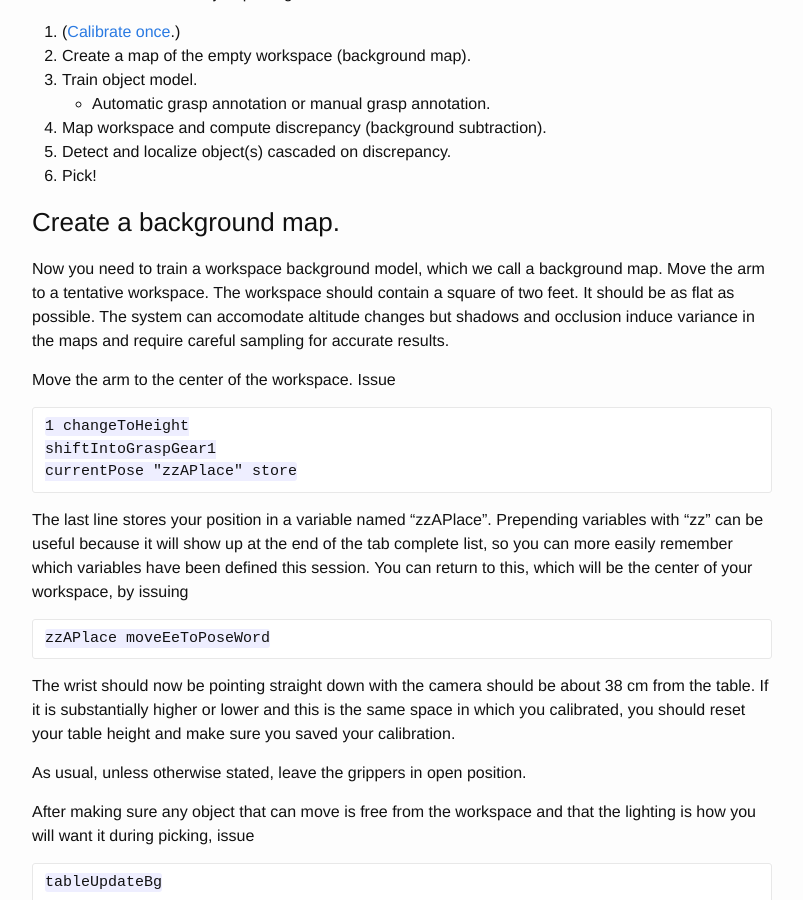
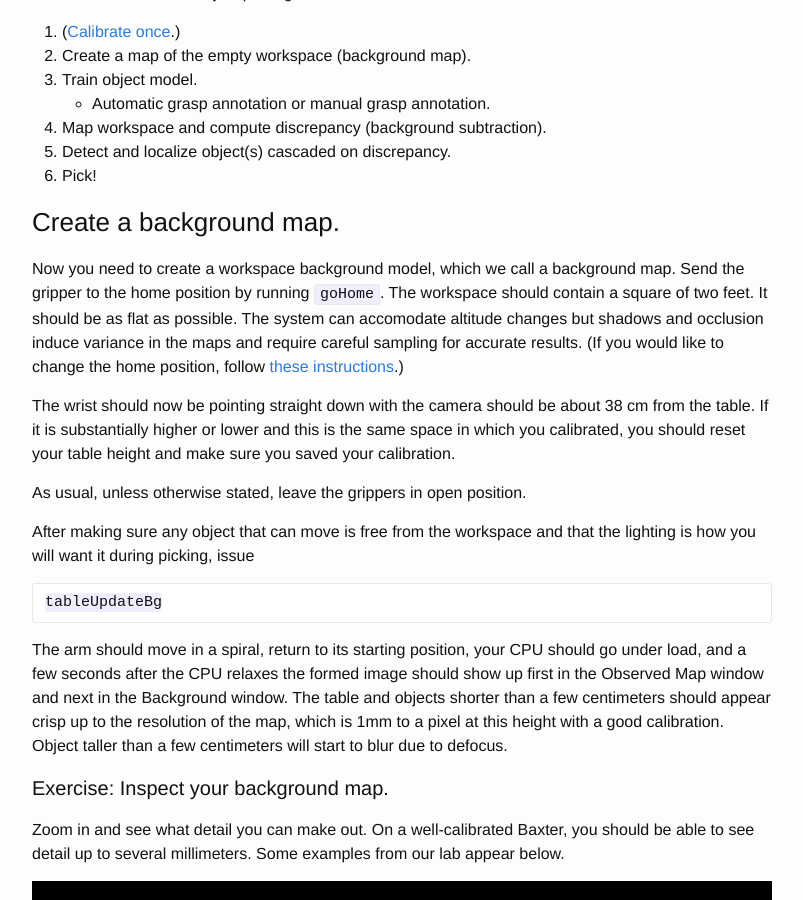
Before and after one commit to h2r/ein, a Jekyll site: the page built from pickingobjects.md, in a window 1280 px wide and 900 px high, scrolled down 772 px. Shown: the whole window, without its empty margins (238-1041 px from the left). Built offline with Jekyll 4.4.1, drawn with Linux system fonts in a browser that asks for light colours.

Commit message:
updates
Former-commit-id: 9577a20d34fcdb89e83668669db5b18addc1ba2d

````diff
--- a/pickingobjects.md
+++ b/pickingobjects.md
@@ -51,31 +51,16 @@ The basic workflow for object picking is:
 
 ### Create a background map.
 
-Now you need to train a workspace background model, which we call a
-background map.  Move the arm to a tentative workspace. The workspace
-should contain a square of two feet. It should be as flat as
-possible. The system can accomodate altitude changes but shadows and
-occlusion induce variance in the maps and require careful sampling for
-accurate results.
 
-Move the arm to the center of the workspace. Issue
-```
-1 changeToHeight
-shiftIntoGraspGear1
-currentPose "zzAPlace" store
-```
 
-The last line stores your position in a variable named
-"zzAPlace". Prepending variables with "zz" can be useful because it
-will show up at the end of the tab complete list, so you can more
-easily remember which variables have been defined this session.  You
-can return to this, which will be the center of your workspace, by
-issuing
-
-```
-zzAPlace moveEeToPoseWord
-```
-
+Now you need to create a workspace background model, which we call a
+background map. Send the gripper to the home position by running
+`goHome`.  The workspace should contain a square of two feet. It
+should be as flat as possible. The system can accomodate altitude
+changes but shadows and occlusion induce variance in the maps and
+require careful sampling for accurate results.  (If you would like to
+change the home position, follow [these
+instructions](../movement/#changing-the-home-position).)
 
 The wrist should now be pointing straight down with the camera should
 be about 38 cm from the table.  If it is substantially higher or lower
````
Also changed, not shown: install.md (+1 -1 lines).
